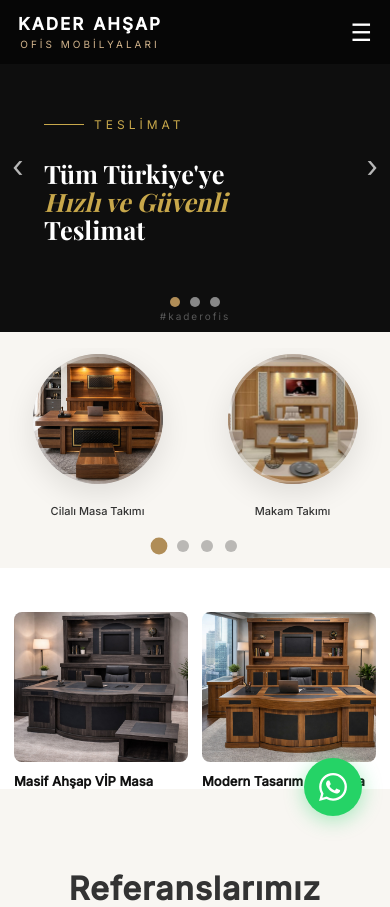
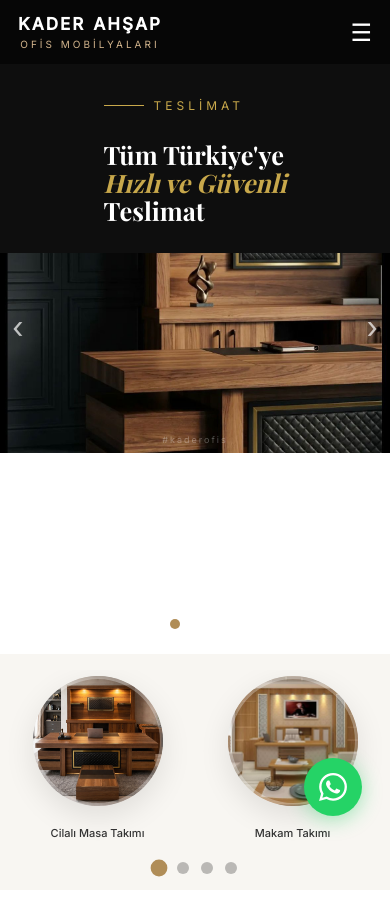
Before and after one commit to em1rekinci/kaderahsap, a FastAPI app: page / in a window 390 px wide. Shown: the top 907 px of the page. Run offline with FastAPI, Linux system fonts and the light colour scheme.

Commit message:
moıobil

```diff
--- a/static/css/style.css
+++ b/static/css/style.css
@@ -1064,9 +1064,9 @@ body {
 
     /* Slider */
     .slider {
-        height: 85vw;
-        min-height: 300px;
-        max-height: 600px;
+        height: auto;
+        min-height: 480px;
+        max-height: none;
     }
     .slide-text {
         left: 14px;
--- a/templates/index.html
+++ b/templates/index.html
@@ -102,21 +102,14 @@
   .info-slide {
     flex-direction: column !important;
     align-items: flex-start !important;
-    justify-content: center !important;
-    padding: 80px 0 50px !important;
+    justify-content: flex-start !important;
+    padding: 70px 0 0 !important;
   }
 
-  .slide-bg-text {
-    font-size: 80px !important;
-    white-space: normal !important;
-    top: auto !important;
-    bottom: 10px !important;
-    transform: none !important;
-    opacity: 0.05 !important;
-  }
+  .slide-bg-text { display: none !important; }
 
   .slide-content {
-    padding: 0 24px !important;
+    padding: 20px 24px !important;
     max-width: 100% !important;
   }
 
@@ -125,17 +118,30 @@
     right: auto !important;
     top: auto !important;
     transform: none !important;
-    margin: 24px 0 0 24px !important;
+    margin: 0 0 16px 24px !important;
+  }
+
+  .slide-row {
+    padding: 0 !important;
+    flex-direction: column !important;
+    gap: 0 !important;
   }
 
   .slide-line { display: none !important; }
 
   .slide-tag {
-    bottom: 10px !important;
-    font-size: 10px !important;
+    bottom: 8px !important;
+    font-size: 9px !important;
   }
 
-  .slide-photo { display: none !important; }
+  .slide-photo {
+    position: relative !important;
+    width: 100% !important;
+    height: 200px !important;
+    flex-shrink: 0 !important;
+    margin-top: auto !important;
+  }
+  .slide-photo-wave { display: none !important; }
 
   .stat-list {
     border-left: none !important;
@@ -145,8 +151,13 @@
   }
 
   .stat-item {
-    padding: 12px 20px 12px 0 !important;
+    padding: 8px 20px 8px 0 !important;
     flex: 1 !important;
+  }
+
+  .stat-row {
+    padding: 8px 0 8px 16px !important;
+    gap: 8px !important;
   }
 }
 </style>
```
